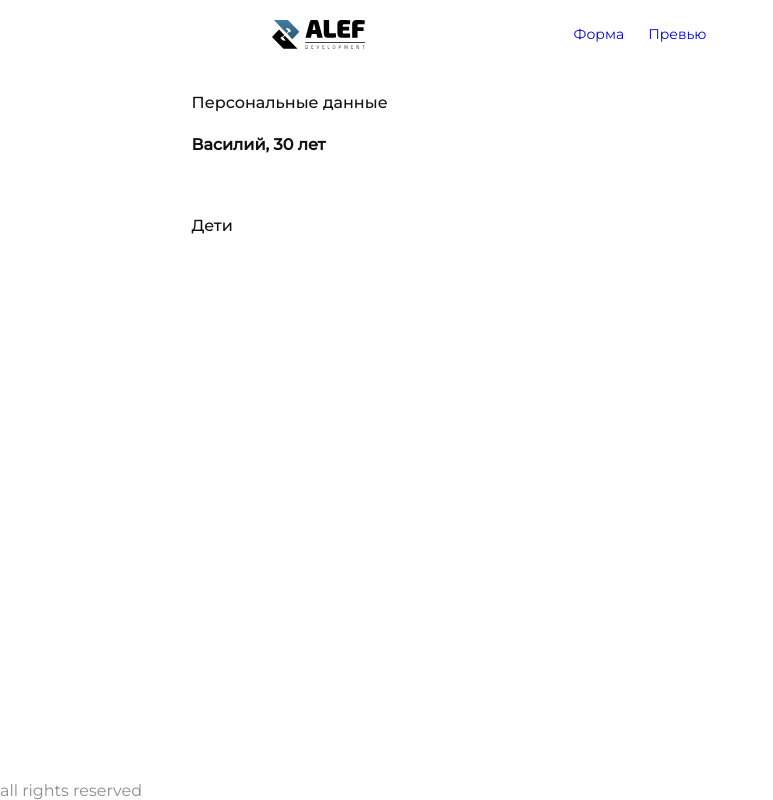
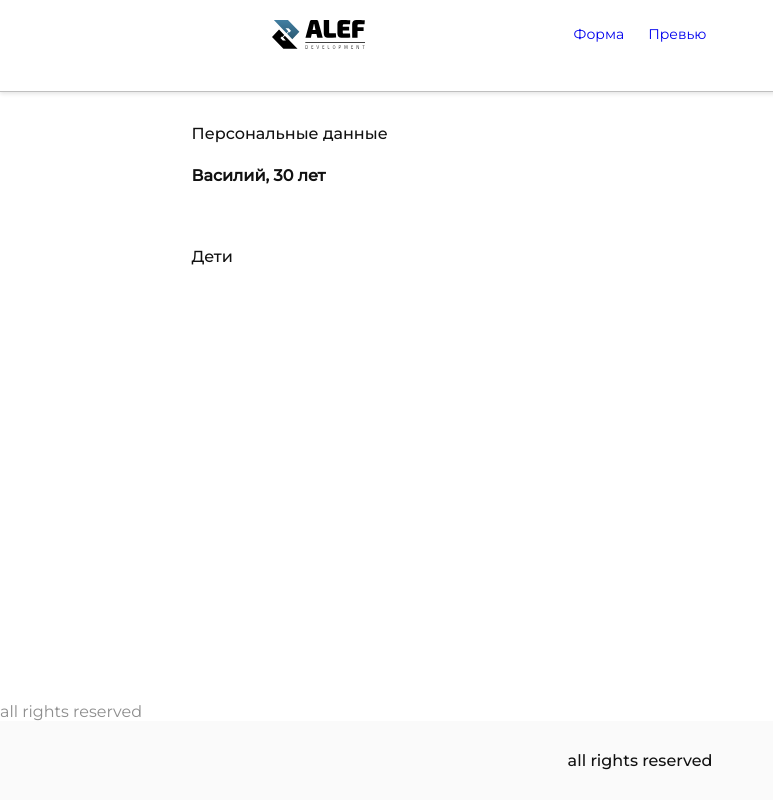
Before and after one commit to Alex666000/task-family-Vue-1, a Vue app: page /preview in a window 1280 px wide. Shown: the whole page, without its empty margins (0-773 px from the left). Built offline with nearby package versions, Linux system fonts and the light colour scheme.

Commit message:
decompose the-header the-footer

```diff
--- a/src/App.vue
+++ b/src/App.vue
@@ -1,11 +1,18 @@
 <template>
   <div class="wrapper">
+    <the-header></the-header>
     <router-view :parentName="parentName" :parentAge="parentAge"></router-view>
+    <the-footer></the-footer>
   </div>
 </template>
 
 <script>
+import TheHeader from '@/components/TheHeader'
+import TheFooter from '@/components/TheFooter'
+
 export default {
+  components: {TheHeader, TheFooter},
+
   data () {
     return {
       parentName: '',
--- /dev/null
+++ b/src/components/TheFooter.vue
@@ -0,0 +1,27 @@
+<template>
+  <footer class="footer">
+    <p>all rights reserved</p>
+  </footer>
+</template>
+
+<script>
+export default {
+  name: 'TheFooter'
+}
+</script>
+
+<style scoped>
+.footer {
+  width: 100%;
+  min-height: 76px;
+  font-weight: 500;
+  background: #FAFAFA;
+  box-shadow: 0px 1px 0px 0px rgba(17, 17, 17, 0.10);
+}
+
+.footer p {
+  padding: 30px 10px;
+  text-align: center;
+  color: #111111;
+}
+</style>
--- /dev/null
+++ b/src/components/TheHeader.vue
@@ -0,0 +1,67 @@
+<template>
+  <header class="header">
+    <div class="header__inner">
+      <a class="logo" href="https://alef.im">
+        <img class="logo__img" src="../assets/images/logo.svg" alt="Логотип">
+      </a>
+      <nav class="menu">
+        <ul class="menu__list">
+          <li class="menu__list-item">
+            <router-link class="preview-link" to="/form">Форма</router-link>
+          </li>
+          <li class="menu__list-item">
+            <router-link class="preview-link" to="/preview">Превью</router-link>
+          </li>
+        </ul>
+      </nav>
+    </div>
+  </header>
+</template>
+
+<script>
+export default {
+  name: 'TheHeader'
+}
+</script>
+
+<style scoped>
+.header__inner {
+  padding-bottom: 45px;
+  padding-top: 22px;
+  display: flex;
+  justify-content: space-around;
+  align-items: center;
+  width: 100%;
+  position: relative;
+  border-bottom: 1px solid rgba(128, 128, 128, 0.5);
+  box-shadow: 0 2px 4px rgba(0, 0, 0, 0.1);
+  margin-bottom: 30px;
+}
+
+.logo__img {
+  padding: 0 41px 0 41px;
+}
+
+.logo {
+  position: absolute;
+  left: 190px;
+}
+
+.menu__list {
+  display: flex;
+}
+
+.menu__list-item {
+}
+
+.menu__list-item + .menu__list-item {
+  margin-left: 24px;
+}
+
+.preview-link {
+  padding: 7px 0 7px;
+  font-size: 14px;
+  line-height: 24px;
+  word-wrap: break-word;
+}
+</style>
--- a/src/styles/styles.scss
+++ b/src/styles/styles.scss
@@ -72,3 +72,9 @@ body {
     display: flex;
     flex-direction: column;
 }
+
+.container {
+    max-width: 917px;
+    padding: 0 10px;
+    margin: 0 auto;
+}
--- a/src/views/Form.vue
+++ b/src/views/Form.vue
@@ -1,22 +1,6 @@
 <template>
   <!--  Header-->
-  <header class="header">
-    <div class="header__inner">
-      <a class="logo" href="https://alef.im">
-        <img class="logo__img" src="../assets/images/logo.svg" alt="Логотип">
-      </a>
-      <nav class="menu">
-        <ul class="menu__list">
-          <li class="menu__list-item">
-            <router-link class="preview-link" to="/form">Форма</router-link>
-          </li>
-          <li class="menu__list-item">
-            <router-link class="preview-link" to="/preview">Превью</router-link>
-          </li>
-        </ul>
-      </nav>
-    </div>
-  </header>
+
   <!--Главный блок-->
   <main class="personal-data">
     <div class="container">
@@ -74,15 +58,10 @@
           </div>
           <button type="button" class="remove-button" @click="removeChild(index)">Удалить</button>
         </div>
-
         <button type="submit" class="save-button">Сохранить</button>
       </form>
     </div>
   </main>
-  <!--  Footer-->
-  <footer class="footer">
-    <p>all rights reserved</p>
-  </footer>
 </template>
 
 <script>
@@ -242,51 +221,6 @@ export default {
 </script>
 
 <style lang="scss">
-.container {
-  max-width: 917px;
-  padding: 0 10px;
-  margin: 0 auto;
-}
-
-.header__inner {
-  padding-bottom: 45px;
-  padding-top: 22px;
-  display: flex;
-  justify-content: space-around;
-  align-items: center;
-  width: 100%;
-  position: relative;
-  border-bottom: 1px solid rgba(128, 128, 128, 0.5);
-  box-shadow: 0 2px 4px rgba(0, 0, 0, 0.1);
-  margin-bottom: 30px;
-}
-
-.logo__img {
-  padding: 0 41px 0 41px;
-}
-
-.logo {
-  position: absolute;
-  left: 190px;
-}
-
-.menu__list {
-  display: flex;
-}
-
-.menu__list-item {
-}
-
-.menu__list-item + .menu__list-item {
-  margin-left: 24px;
-}
-
-.preview-link {
-  padding: 7px 0 7px;
-  font-size: 14px;
-  line-height: 24px;
-  word-wrap: break-word;
-}
 
 .personal-data {
   flex: 1 1 auto;
@@ -414,21 +348,6 @@ export default {
   margin-top: 30px;
 }
 
-.footer {
-  width: 100%;
-  min-height: 76px;
-  font-weight: 500;
-  background: #FAFAFA;
-  box-shadow: 0px 1px 0px 0px rgba(17, 17, 17, 0.10);
-}
-
-.footer p {
-  padding: 30px 10px;
-  text-align: center;
-  color: #111111;
-}
-
-//-------------------------------------------------------------------------------
 .form-control small {
   display: block;
   color: #b40b05;
--- a/src/views/Preview.vue
+++ b/src/views/Preview.vue
@@ -1,22 +1,5 @@
 <template>
-  <header class="header">
-    <div class="header__inner">
-      <a class="logo" href="https://alef.im">
-        <img class="logo__img" src="../assets/images/logo.svg" alt="Логотип">
-      </a>
-      <nav class="menu">
-        <ul class="menu__list">
-          <li class="menu__list-item">
-            <router-link class="preview-link" to="/form">Форма</router-link>
-          </li>
-          <li class="menu__list-item">
-            <router-link class="preview-link" to="/preview">Превью</router-link>
-          </li>
-        </ul>
-      </nav>
-    </div>
-  </header>
-  <main class="personal-data">
+    <main class="personal-data">
     <div class="container">
       <h2 class="title personal-data__title">Персональные данные</h2>
       <div class="name-age">{{ parentName || 'Василий' }}, {{ parentAge || 30 }} лет </div>
```
